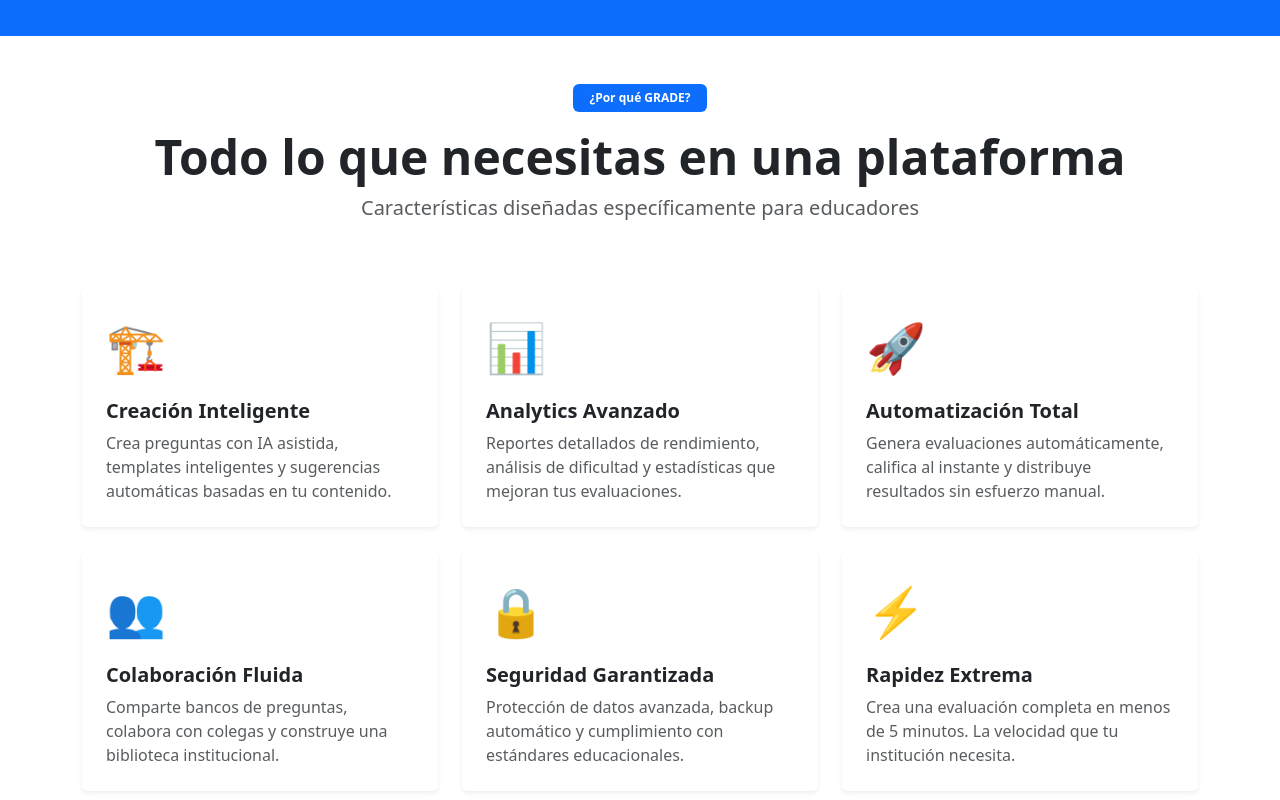
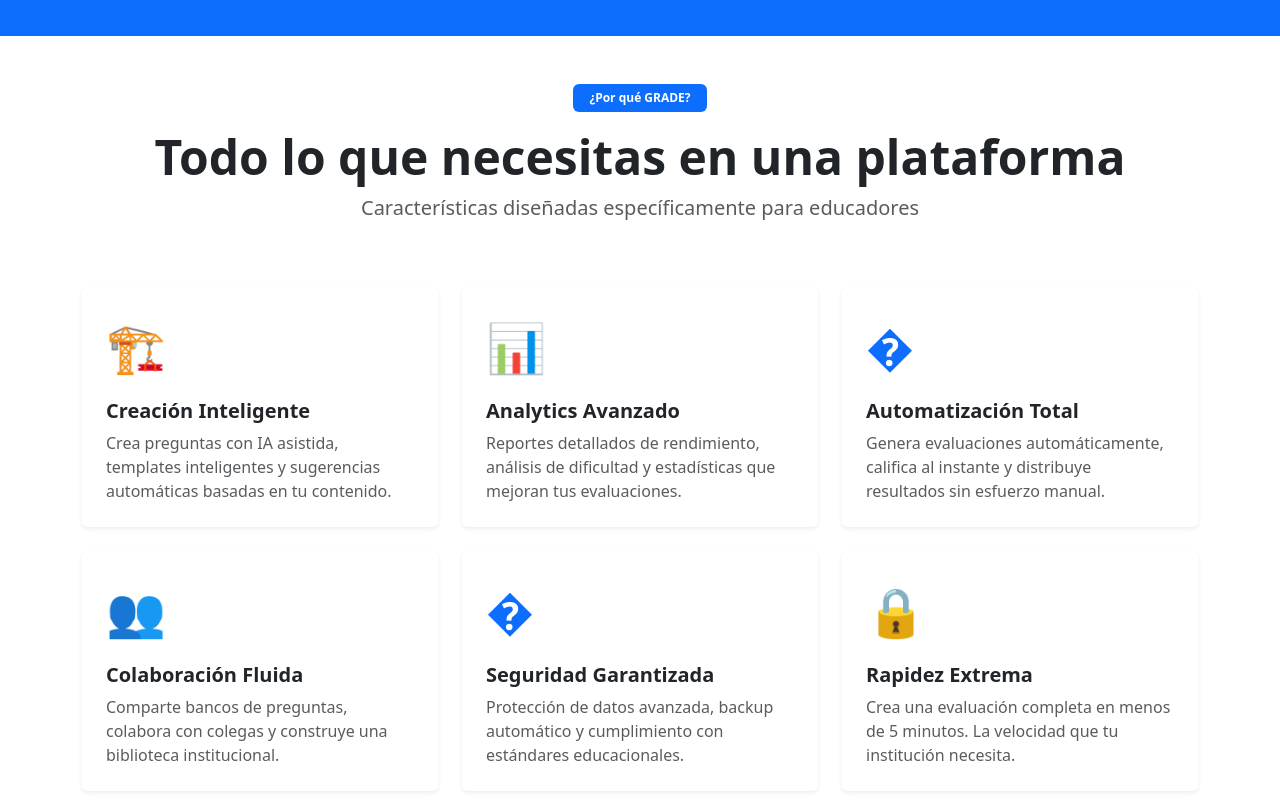
Before and after one commit to cmartinezs/grade, a Next.js app: page / in a window 1280 px wide. Shown: the part 558-1358 px from the top of the page. Built offline with nearby package versions, Linux system fonts and the light colour scheme.

Commit message:
feat: Add styles for landing page features and enhance CTA section with gradients and text shadows

```diff
--- a/src/app/globals.css
+++ b/src/app/globals.css
@@ -125,3 +125,25 @@ footer a:hover {
 footer {
   flex-shrink: 0;
 }
+
+/* Landing page styles */
+.feature-icon {
+  font-size: 3rem;
+}
+
+.cta-section {
+  background: linear-gradient(135deg, #4c63d2 0%, #5a3d84 100%);
+}
+
+.cta-title {
+  text-shadow: 0 2px 4px rgba(0,0,0,0.3);
+}
+
+.cta-text {
+  text-shadow: 0 1px 2px rgba(0,0,0,0.3);
+}
+
+.cta-small-text {
+  opacity: 0.9;
+  text-shadow: 0 1px 2px rgba(0,0,0,0.3);
+}
--- a/src/app/page.tsx
+++ b/src/app/page.tsx
@@ -118,7 +118,7 @@ export default function Home() {
             <Card className="border-0 shadow-sm h-100">
               <Card.Body className="p-4">
                 <div className="text-primary mb-3">
-                  <span style={{ fontSize: '3rem' }}>🏗️</span>
+                  <span className="feature-icon">🏗️</span>
                 </div>
                 <h5 className="fw-bold">Creación Inteligente</h5>
                 <p className="text-muted mb-0">
@@ -133,7 +133,7 @@ export default function Home() {
             <Card className="border-0 shadow-sm h-100">
               <Card.Body className="p-4">
                 <div className="text-success mb-3">
-                  <span style={{ fontSize: '3rem' }}>📊</span>
+                  <span className="feature-icon">📊</span>
                 </div>
                 <h5 className="fw-bold">Analytics Avanzado</h5>
                 <p className="text-muted mb-0">
@@ -147,8 +147,8 @@ export default function Home() {
           <Col md={6} lg={4}>
             <Card className="border-0 shadow-sm h-100">
               <Card.Body className="p-4">
-                <div className="text-info mb-3">
-                  <span style={{ fontSize: '3rem' }}>🚀</span>
+                <div className="text-primary mb-3">
+                  <span className="feature-icon">�</span>
                 </div>
                 <h5 className="fw-bold">Automatización Total</h5>
                 <p className="text-muted mb-0">
@@ -162,8 +162,8 @@ export default function Home() {
           <Col md={6} lg={4}>
             <Card className="border-0 shadow-sm h-100">
               <Card.Body className="p-4">
-                <div className="text-warning mb-3">
-                  <span style={{ fontSize: '3rem' }}>👥</span>
+                <div className="text-primary mb-3">
+                  <span className="feature-icon">👥</span>
                 </div>
                 <h5 className="fw-bold">Colaboración Fluida</h5>
                 <p className="text-muted mb-0">
@@ -177,8 +177,8 @@ export default function Home() {
           <Col md={6} lg={4}>
             <Card className="border-0 shadow-sm h-100">
               <Card.Body className="p-4">
-                <div className="text-danger mb-3">
-                  <span style={{ fontSize: '3rem' }}>🔒</span>
+                <div className="text-primary mb-3">
+                  <span className="feature-icon">�</span>
                 </div>
                 <h5 className="fw-bold">Seguridad Garantizada</h5>
                 <p className="text-muted mb-0">
@@ -192,8 +192,8 @@ export default function Home() {
           <Col md={6} lg={4}>
             <Card className="border-0 shadow-sm h-100">
               <Card.Body className="p-4">
-                <div className="text-purple mb-3">
-                  <span style={{ fontSize: '3rem' }}>⚡</span>
+                <div className="text-primary mb-3">
+                  <span className="feature-icon">🔒</span>
                 </div>
                 <h5 className="fw-bold">Rapidez Extrema</h5>
                 <p className="text-muted mb-0">
@@ -312,20 +312,14 @@ export default function Home() {
       </Container>
 
       {/* CTA Section */}
-      <div
-        className="position-relative"
-        style={{
-          background: 'linear-gradient(135deg, #4c63d2 0%, #5a3d84 100%)',
-          color: 'white'
-        }}
-      >
+      <div className="position-relative cta-section text-white">
         <Container className="py-5 text-center position-relative">
           <Row className="justify-content-center">
             <Col lg={8}>
-              <h2 className="display-4 fw-bold mb-4 text-white" style={{ textShadow: '0 2px 4px rgba(0,0,0,0.3)' }}>
+              <h2 className="display-4 fw-bold mb-4 text-white cta-title">
                 ¿Listo para transformar tus evaluaciones?
               </h2>
-              <p className="lead mb-4 text-white" style={{ textShadow: '0 1px 2px rgba(0,0,0,0.3)' }}>
+              <p className="lead mb-4 text-white cta-text">
                 Únete a cientos de docentes que ya están revolucionando
                 la educación con GRADE. Comienza gratis hoy mismo.
               </p>
@@ -356,7 +350,7 @@ export default function Home() {
                 </LoadingLink>
               )}
               <div className="mt-4">
-                <small className="text-white" style={{ opacity: 0.9, textShadow: '0 1px 2px rgba(0,0,0,0.3)' }}>
+                <small className="text-white cta-small-text">
                   ✅ Sin compromiso • ✅ Cancelación en cualquier momento • ✅ Soporte 24/7
                 </small>
               </div>
```
